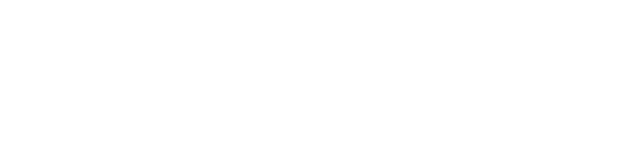
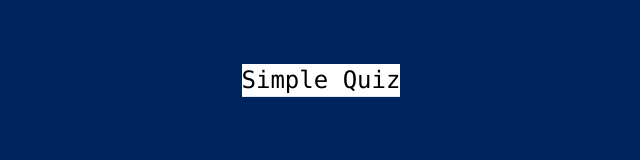
Before and after one commit to Anmolrbd/JavaScript-Projects, a website: page Quiz app/index.html in a window 1280 px wide. Shown: the whole page, without its empty margins (319-959 px from the left). Drawn offline with nearby package versions, Linux system fonts and the light colour scheme.

Commit message:
Color Generator

```diff
--- a/Quiz app/index.html
+++ b/Quiz app/index.html
@@ -6,7 +6,12 @@
   <title>Quiz App</title>
   <script src="https://cdn.tailwindcss.com"></script>
 </head>
-<body class="bg-gray">
-    <div class="container bg-white"></div>
+<body class="bg-[#00255E]">
+    <div class="container  bg-white m-auto w-max mt-[5%]">
+      <h1 class="font-mono text-2xl">Simple Quiz</h1>
+      <hr>
+
+
+    </div>
 </body>
 </html>
```
Also changed, not shown: Random Color Generator/index.html (+1 -1 lines), package.json (added, +15 -0 lines), 1 other file.
